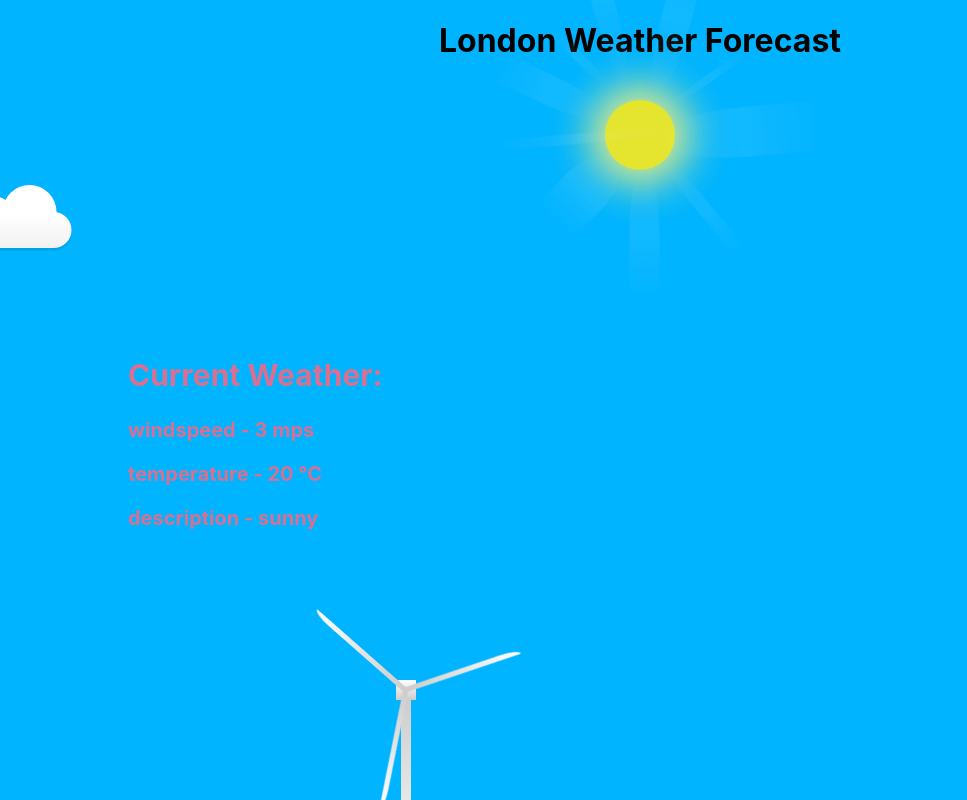
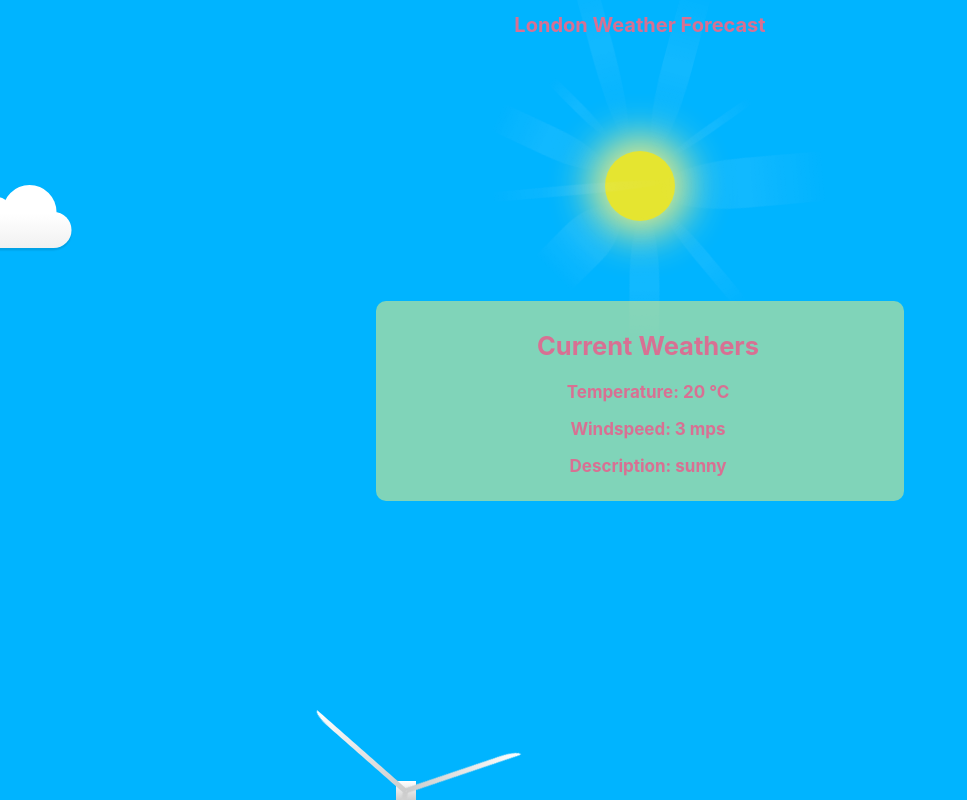
Before and after one commit to flaviusbohaciuc/weather-forecast-2, a React (Create React App) app: page / in a window 1280 px wide. Shown: the top 800 px of the page, without its empty margins (0-967 px from the left). Built offline with nearby package versions, Linux system fonts and the light colour scheme; no server answers.

Commit message:
update styles

```diff
--- a/src/component/cloud/cloud.style.scss
+++ b/src/component/cloud/cloud.style.scss
@@ -7,6 +7,7 @@
   position: fixed;
   right: 0;
   top: 0;
+  z-index: 1;
 }
 
 /* KEYFRAMES */
--- a/src/component/weather-forecast/weather-forecast.component.jsx
+++ b/src/component/weather-forecast/weather-forecast.component.jsx
@@ -30,10 +30,10 @@ const WeatherForecast = () => {
 
   return (
     <div className="current-weather">
-      <h2>Current Weather:</h2>
-      <p>windspeed - {windSpeed} mps</p>
-      <p>temperature - {Math.round(temperature)} &#176;C</p>
-      <p>description - {description}</p>
+      <h2>Current Weathers</h2>
+      <p>Temperature: {Math.round(temperature)} &#176;C</p>
+      <p>Windspeed: {windSpeed} mps</p>
+      <p>Description: {description}</p>
     </div>
   );
 };
--- a/src/component/weather-forecast/weather-forecast.style.scss
+++ b/src/component/weather-forecast/weather-forecast.style.scss
@@ -1,9 +1,18 @@
 @import "src/index.scss";
 
 .current-weather {
-  color: $color-charm;
-  font-size: 20px;
+  font-size: 17px;
   font-weight: bold;
-  text-align: left;
-  margin-left: 10vw;
+  text-align: center;
+  width: 40vw;
+  margin: 0 auto;
+  border-radius: 10px;
+  position: relative;
+  padding: 0.5rem 0 0.5rem 1rem;
+  background-color: rgba(255,243,117,0.5);
+  z-index: 2;
+  h2,
+  p {
+    color: $color-charm;
+  }
 }
--- a/src/component/windmill/windmill.style.scss
+++ b/src/component/windmill/windmill.style.scss
@@ -5,7 +5,8 @@
   width: 300px;
   height: 350px;
   margin: 0 20vw;
-  position: relative;
+  position: absolute;
+  bottom: 0;
 }
 
 /* KEYFRAMES */
--- a/src/index.scss
+++ b/src/index.scss
@@ -16,10 +16,17 @@ html {
   -moz-osx-font-smoothing: grayscale;
   text-align: center;
   background-color: $color-dodger-blue;
-  overflow: hidden;
+  // overflow: hidden;
+}
+
+h1{
+  position: relative;
+  z-index: 2;
+  font-size: 20px;
+  color: $color-charm;
 }
 
 .wrapper {
-  // position: relative;
+  position: relative;
   height: 250px;
 }
--- a/src/weather-forecast-app.jsx
+++ b/src/weather-forecast-app.jsx
@@ -16,8 +16,8 @@ const WeatherForecastApp = () => {
           <h1>London Weather Forecast</h1>
           <Sun />
           <WeatherForecast />
+          <Cloud />
           <Windmill />
-          <Cloud />
         </div>
       </StateContext.Provider>
     </DispatchContext.Provider>
```
Also changed, not shown: 1 other file (tests, documents, lock files or other folders).
